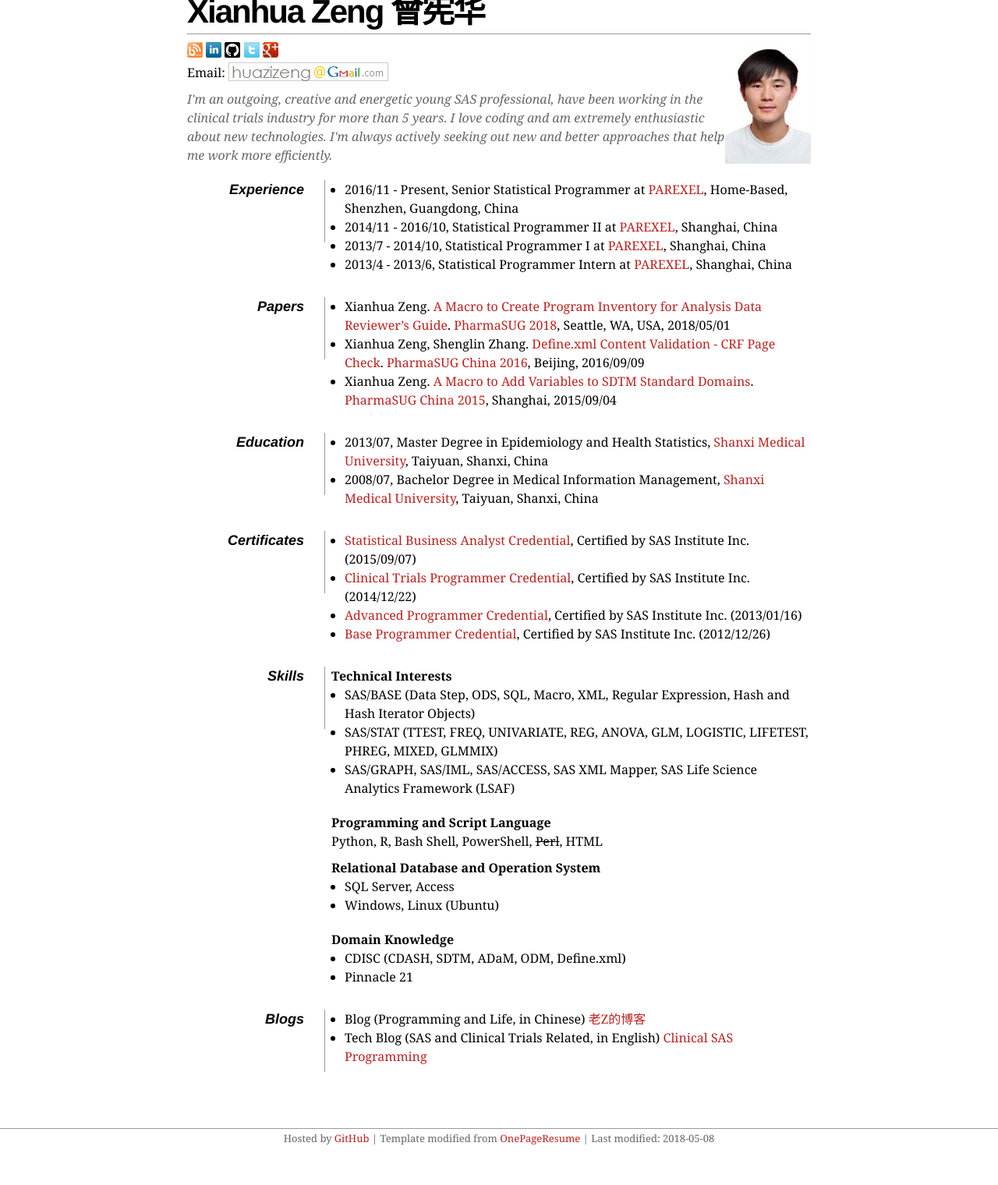
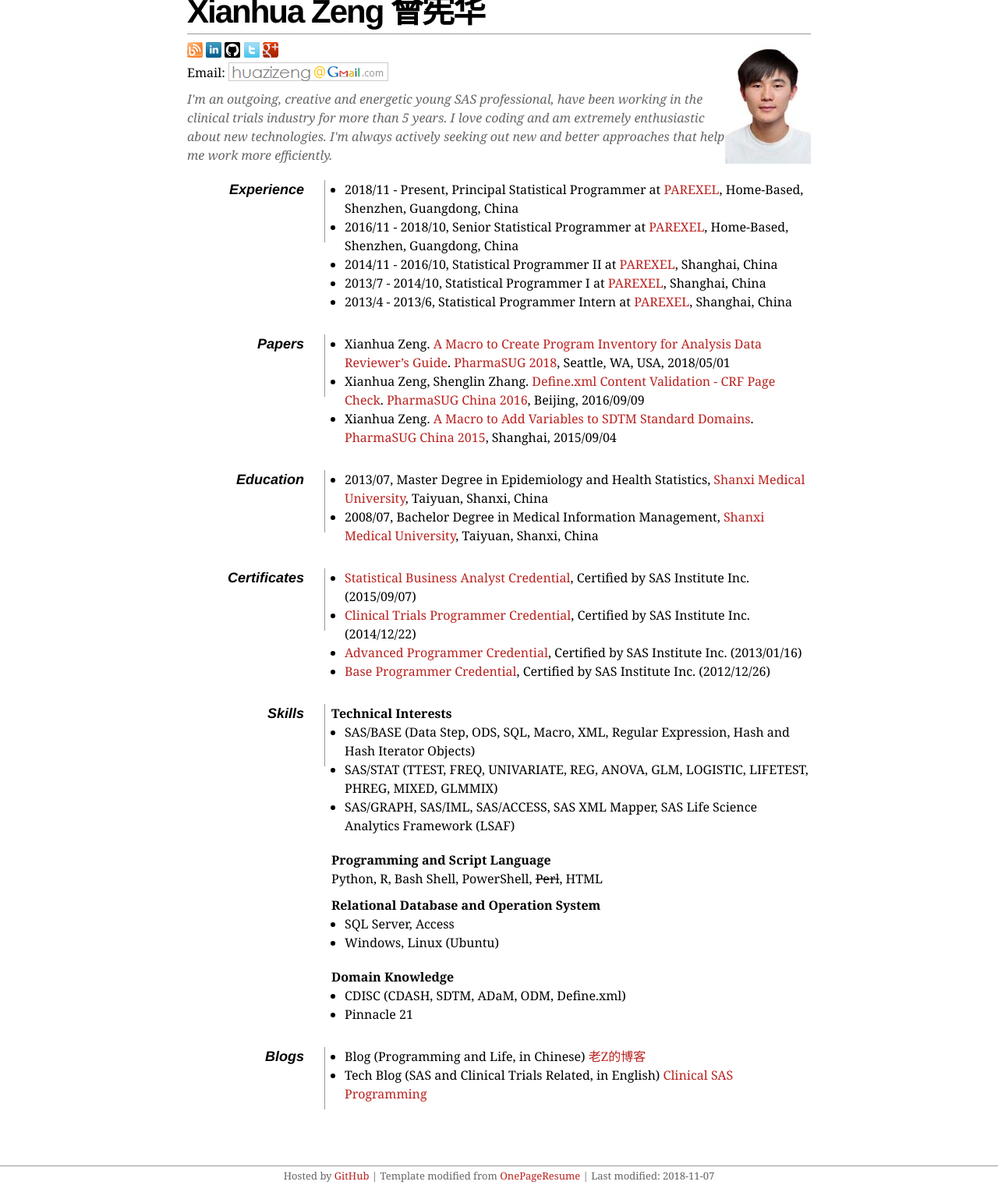
Before and after one commit to XianhuaZeng/xianhuazeng.github.io, a plain HTML site: page index.html in a window 1280 px wide. Shown: the part 37-1557 px from the top of the page at 78% size. Before the commit the page ends 1509 px from the top, so only its background shows below. Drawn offline with Linux system fonts and the light colour scheme.

Commit message:
Updated title

```diff
--- a/index.html
+++ b/index.html
@@ -65,7 +65,8 @@
       <dd class="clear"></dd> <dt>Experience</dt>
         <dd>
           <ul>
-            <li>2016/11 - Present, Senior Statistical Programmer at <a target="_blank" href="http://www.parexel.com/">PAREXEL</a>, Home-Based, Shenzhen, Guangdong, China</li>
+            <li>2018/11 - Present, Principal Statistical Programmer at <a target="_blank" href="http://www.parexel.com/">PAREXEL</a>, Home-Based, Shenzhen, Guangdong, China</li>
+            <li>2016/11 - 2018/10, Senior Statistical Programmer at <a target="_blank" href="http://www.parexel.com/">PAREXEL</a>, Home-Based, Shenzhen, Guangdong, China</li>
             <li>2014/11 - 2016/10, Statistical Programmer II at <a target="_blank" href="http://www.parexel.com/">PAREXEL</a>, Shanghai, China</li>
             <li>2013/7 - 2014/10, Statistical Programmer I at <a target="_blank" href="http://www.parexel.com/">PAREXEL</a>, Shanghai, China</li>
             <li>2013/4 - 2013/6, Statistical Programmer Intern at <a target="_blank" href="http://www.parexel.com/">PAREXEL</a>, Shanghai, China</li>
@@ -125,6 +126,6 @@
         </dd>
       <div class="clear"></div>
     </div>
-    <footer>Hosted by <a target="_blank" href="https://github.com/XianhuaZeng/xianhuazeng.github.io">GitHub</a> | Template modified from <a target="_blank" href="https://css-tricks.com/one-page-resume-site/">OnePageResume</a> | Last modified: 2018-05-08</footer>
+    <footer>Hosted by <a target="_blank" href="https://github.com/XianhuaZeng/xianhuazeng.github.io">GitHub</a> | Template modified from <a target="_blank" href="https://css-tricks.com/one-page-resume-site/">OnePageResume</a> | Last modified: 2018-11-07</footer>
   </body>
 </html>
```
